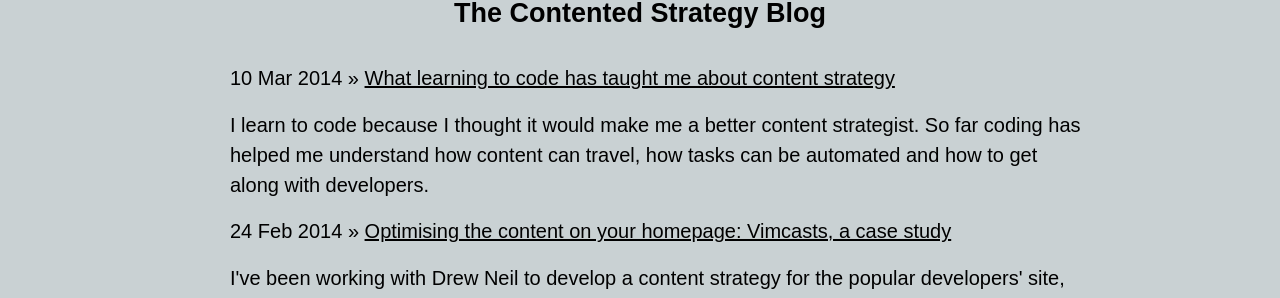
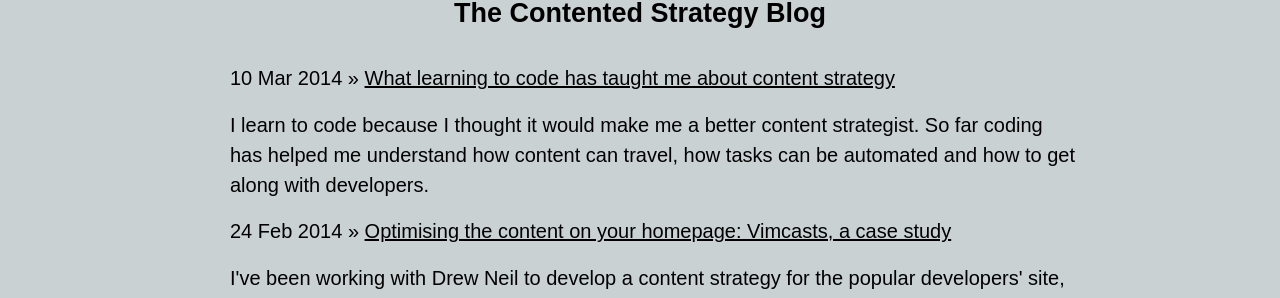
Before and after one commit to smokingpun/smokingpun.github.io, a Jekyll site: the page built from index.html, in a window 1280 px wide and 1400 px high, scrolled down 5700 px. Shown: the part 474-772 px from the top of the window. Built offline with Jekyll 4.4.1, drawn with Linux system fonts in a browser that asks for light colours; nearby versions of some CDN libraries; Markdown is read by kramdown in place of the engine named in the settings.

Commit message:
add max width

```diff
--- a/css/style.css
+++ b/css/style.css
@@ -5,6 +5,10 @@ body {
 	font-family: "museo-sans",sans-serif;
 	font-size: 18px;
 	font-weight:300;
+}
+
+body p {
+	max-width: 850px;
 }
 p {
 	line-height: 1.5em;
```
